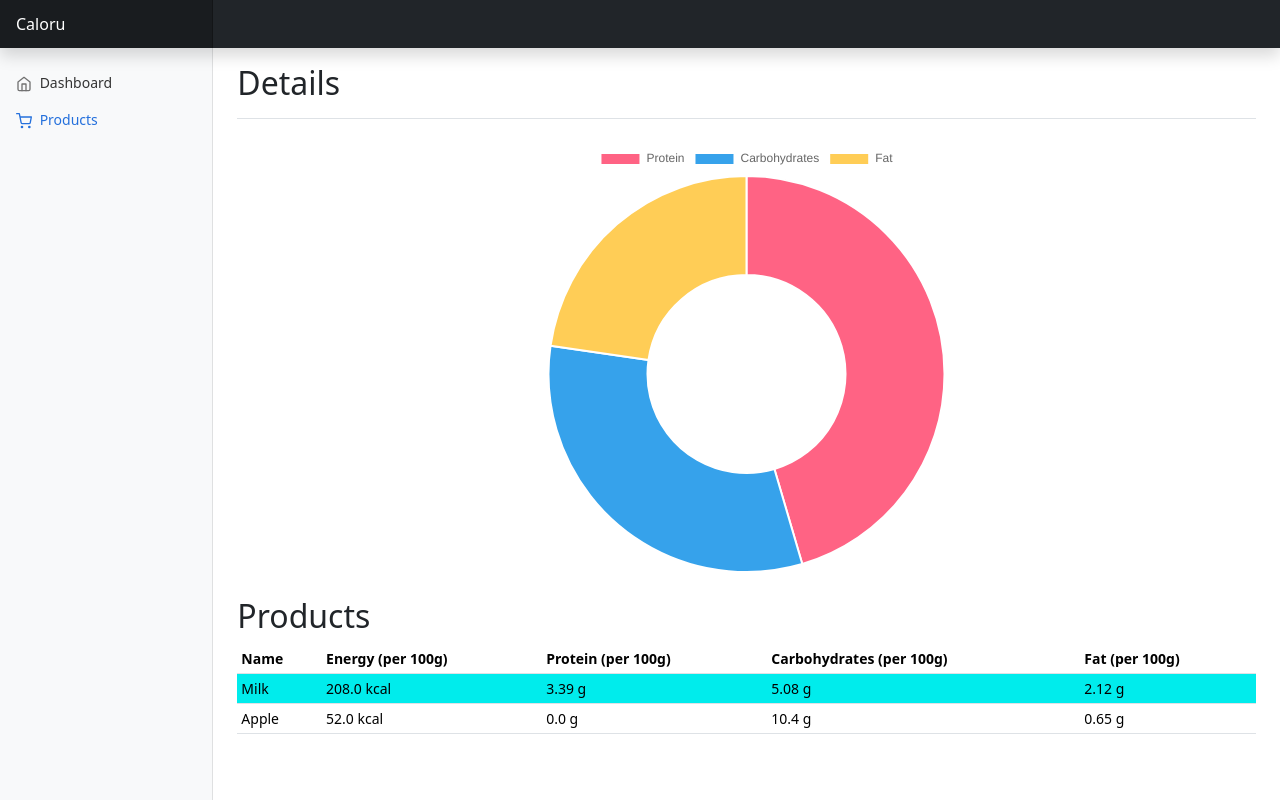
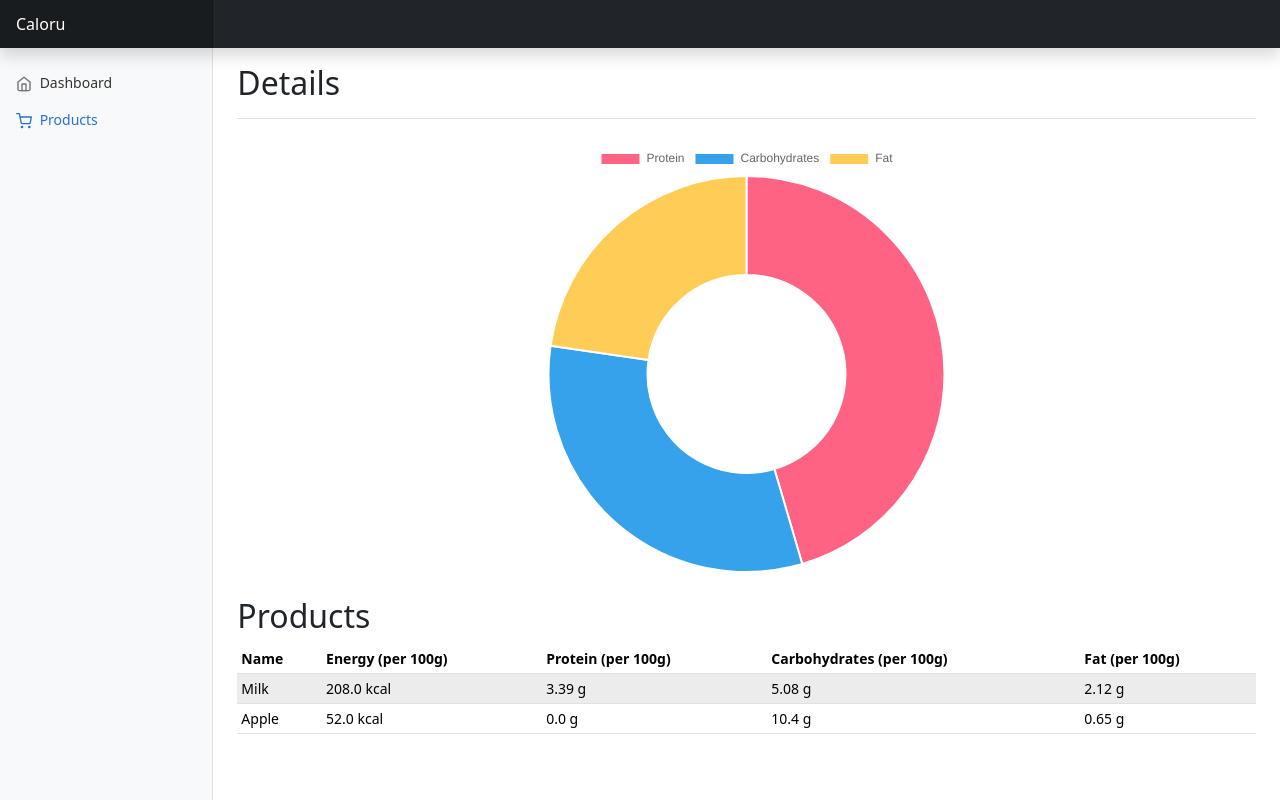
Before and after one commit to GRO4T/Caloru, a Django app: page /products/ in a window 1280 px wide, with the pointer over the restyled element. Run offline with Django 4.2, Linux system fonts and the light colour scheme; data comes from the database, SQL or seed files in the repository; parts of the project's set-up code (start-up, migrations or seed data) failed here and were passed over.

```diff
--- a/caloru/products/static/style.css
+++ b/caloru/products/static/style.css
@@ -133,11 +133,3 @@ body {
 .navbar .form-control {
     padding: .75rem 1rem;
 }
-
-/*
- * Table
- */
-
-.table-hover tbody tr:hover td {
-    background: aqua;
-}
```
Also changed, not shown: 1 other file.
